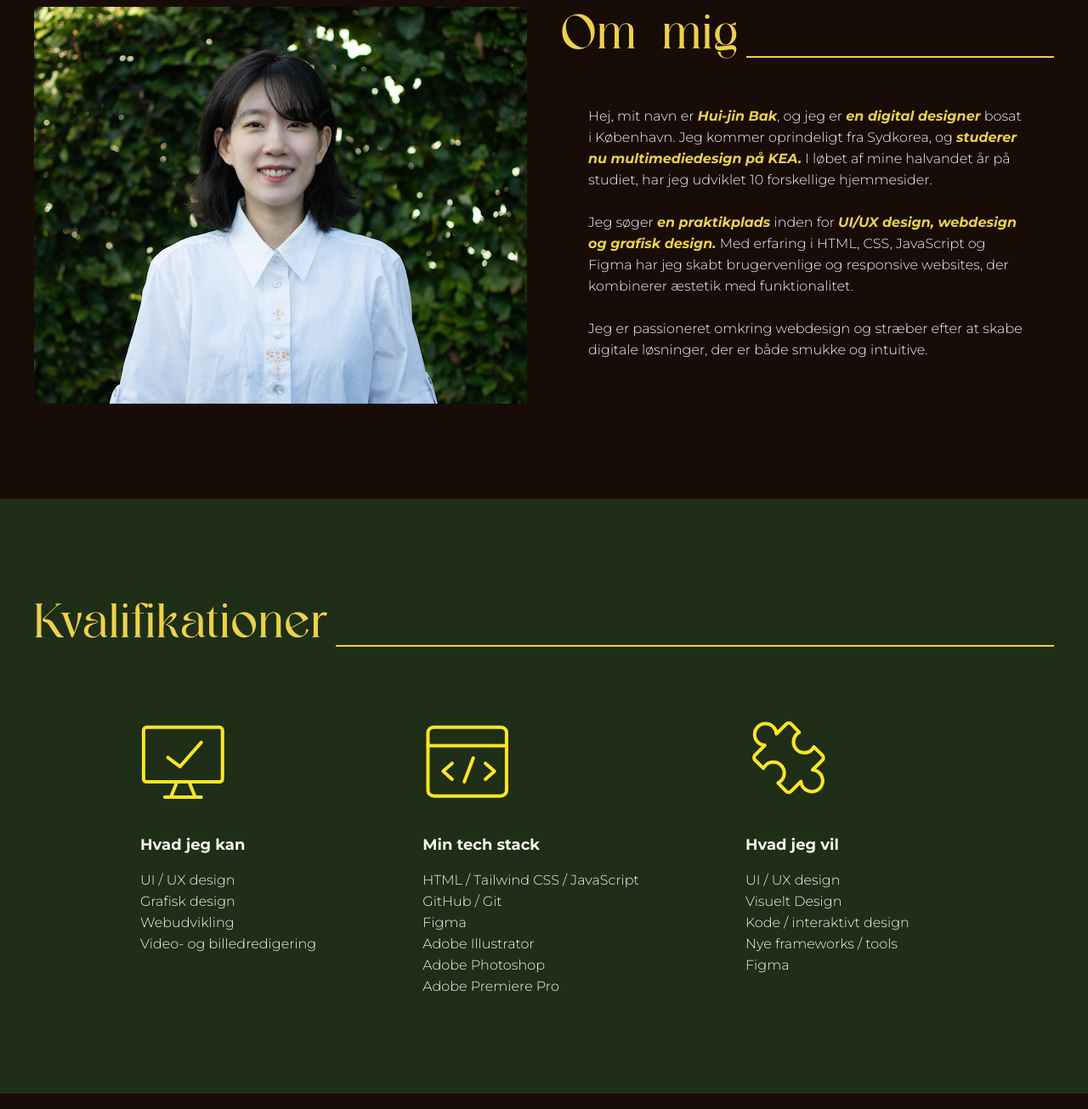
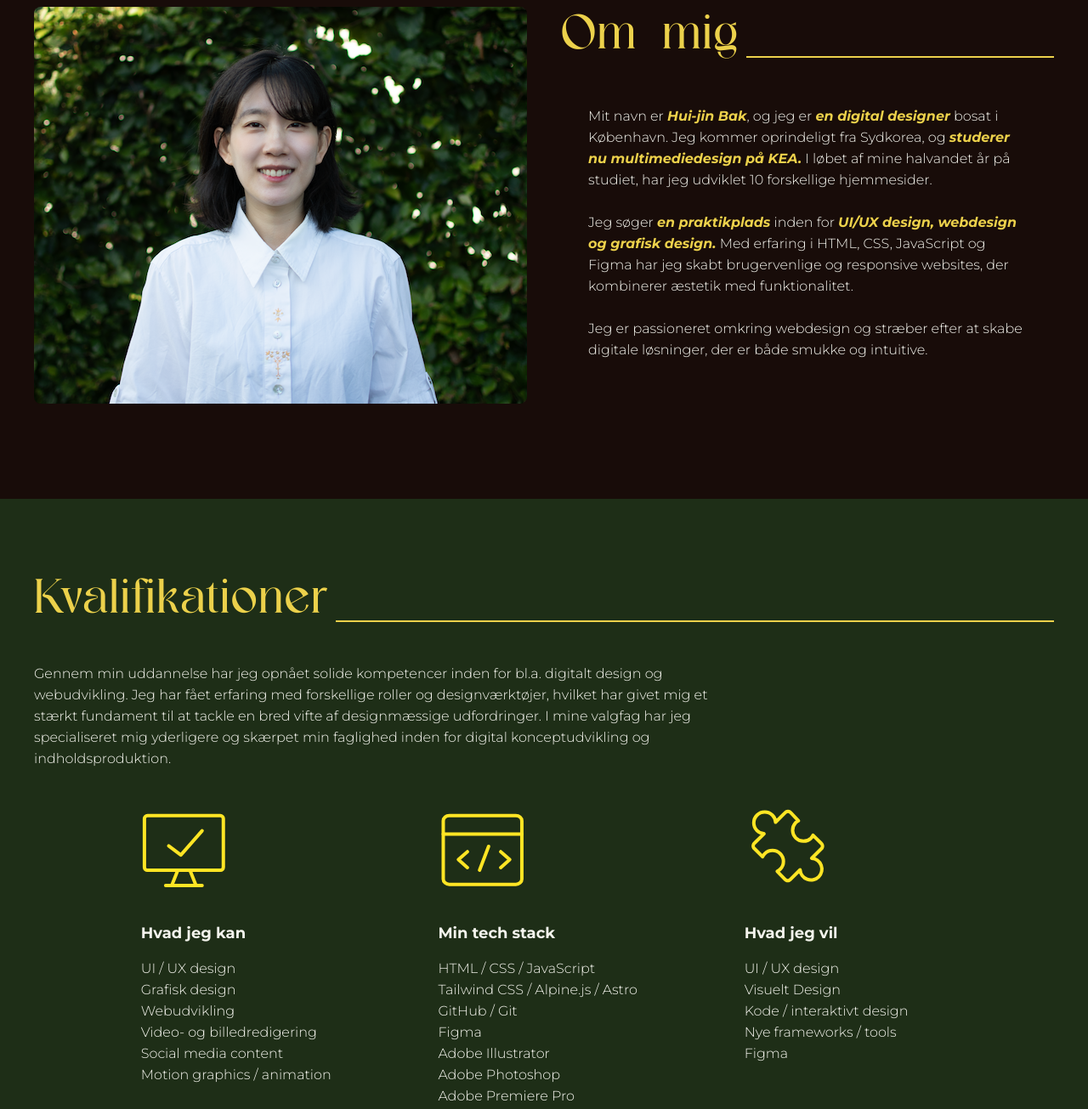
Before and after one commit to skoghj/personal_profile, an Astro site: page / in a window 1280 px wide. Shown: the part 700-2005 px from the top of the page at 85% size. Built offline with nearby package versions, Linux system fonts and the light colour scheme; Astro itself is replaced by a stand-in of ours; a small style sheet from the web is missing.

Commit message:
tilføj tekst kompetencer

```diff
--- a/src/pages/index.astro
+++ b/src/pages/index.astro
@@ -51,7 +51,7 @@ import favicon from "../assets/images/favicon_1.svg";
           <span class="border-solid border-b-2 border-[#ecd14b] flex-1 h-1 ml-2"></span>
         </h1>
         <div class="flex-1 items-center justify-center pt-6 lg:text-left md:pt-6 lg:mt-8 lg:px-8">
-          <p>Hej, mit navn er <span class="font-bold italic text-[#ecd14b]">Hui-jin Bak</span>, og jeg er <span class="font-bold text-[#ecd14b] italic">en digital designer</span> bosat i København. Jeg kommer oprindeligt fra Sydkorea, og <span class="font-bold italic text-[#ecd14b]">studerer nu multimediedesign på KEA.</span> I løbet af mine halvandet år på studiet, har jeg udviklet 10 forskellige hjemmesider.</p>
+          <p>Mit navn er <span class="font-bold italic text-[#ecd14b]">Hui-jin Bak</span>, og jeg er <span class="font-bold text-[#ecd14b] italic">en digital designer</span> bosat i København. Jeg kommer oprindeligt fra Sydkorea, og <span class="font-bold italic text-[#ecd14b]">studerer nu multimediedesign på KEA.</span> I løbet af mine halvandet år på studiet, har jeg udviklet 10 forskellige hjemmesider.</p>
           <br />
           <p>Jeg søger <span class="font-bold text-[#ecd14b] italic">en praktikplads</span> inden for <span class="font-bold text-[#ecd14b] italic">UI/UX design, webdesign og grafisk design.</span> Med erfaring i HTML, CSS, JavaScript og Figma har jeg skabt brugervenlige og responsive websites, der kombinerer æstetik med funktionalitet.</p>
           <br />
@@ -62,15 +62,16 @@ import favicon from "../assets/images/favicon_1.svg";
   </section>
 
   <section class="bg-[#1e2e17] w-full md:px-6">
-    <div class="flex flex-col mx-auto justify-center pt-10 pb-10 w-full md:max-w-7xl md:h-[700px]">
+    <div class="flex flex-col mx-auto justify-center pt-10 pb-10 w-full md:pt-10 md:max-w-7xl md:h-[800px]">
       <div>
         <h1 class="text-4xl px-4 md:text-6xl flex items-end w-full tracking-wide text-[#ecd14b] font-[Display]">
           Kvalifikationer
           <span class="border-solid border-b-2 border-[#ecd14b] flex-1 h-1 ml-2"></span>
         </h1>
+        <p class="grid md:grid-cols-[2fr_1fr] pt-4 px-4 lg:text-left md:pt-4 lg:mt-8 lg:px-4">Gennem min uddannelse har jeg opnået solide kompetencer inden for bl.a. digitalt design og webudvikling. Jeg har fået erfaring med forskellige roller og designværktøjer, hvilket har givet mig et stærkt fundament til at tackle en bred vifte af designmæssige udfordringer. I mine valgfag har jeg specialiseret mig yderligere og skærpet min faglighed inden for digital konceptudvikling og indholdsproduktion.</p>
       </div>
 
-      <div class="flex flex-col pt-10 px-4 gap-10 md:flex-row md:gap-20 md:pt-20 lg:justify-items-center lg:grid lg:grid-cols-[repeat(5,auto)]">
+      <div class="flex flex-col pt-10 px-4 gap-10 md:flex-row md:gap-20 md:pt-10 lg:justify-items-center lg:grid lg:grid-cols-[repeat(5,auto)]">
         <div class="sm:grid grid-cols-2 w-full md:flex flex-col lg:col-start-2 lg:col-end-3">
           <Image src={computer} alt="what do i do" class="computer flex justify-center items-center mx-auto md:flex md:justify-start md:items-start md:mx-0" />
           <div class="flex flex-col justify-center items-center pt-2 md:flex md:justify-start md:items-start md:pt-10">
@@ -79,13 +80,16 @@ import favicon from "../assets/images/favicon_1.svg";
             <p>Grafisk design</p>
             <p>Webudvikling</p>
             <p>Video- og billedredigering</p>
+            <p>Social media content</p>
+            <p>Motion graphics / animation</p>
           </div>
         </div>
         <div class="sm:grid grid-cols-2 w-full md:flex flex-col lg:col-start-3 lg:col-end-4">
           <Image src={code} alt="my tech stack" class="code flex justify-center items-center mx-auto pt-2 md:flex md:justify-start md:items-start md:mx-0" />
           <div class="flex flex-col justify-center items-center pt-2 md:flex md:justify-start md:items-start md:pt-10">
             <h1 class="text-[18px] font-bold pb-4">Min tech stack</h1>
-            <p>HTML / Tailwind CSS / JavaScript</p>
+            <p>HTML / CSS / JavaScript</p>
+            <p>Tailwind CSS / Alpine.js / Astro</p>
             <p>GitHub / Git</p>
             <p>Figma</p>
             <p>Adobe Illustrator</p>
```
